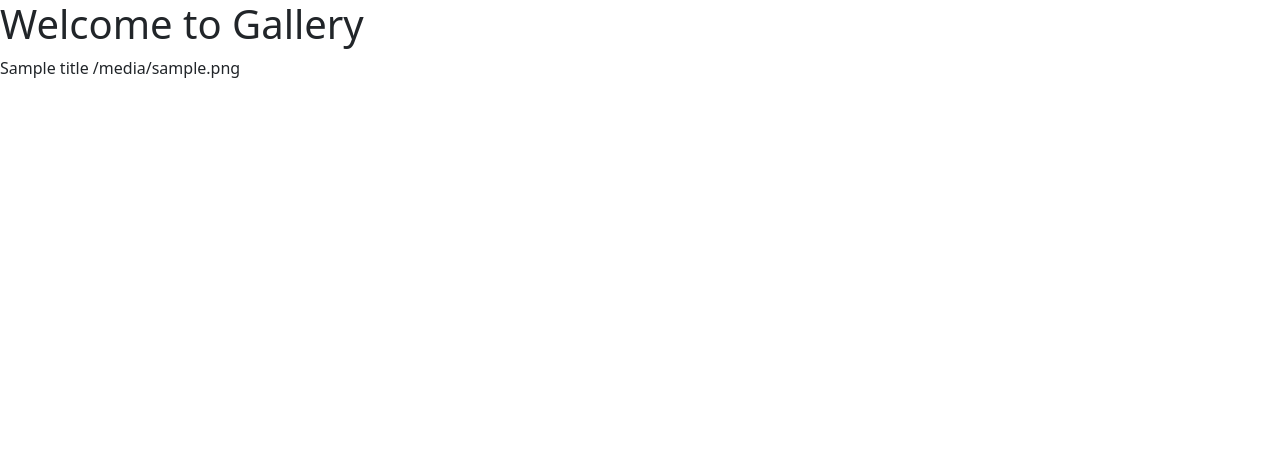
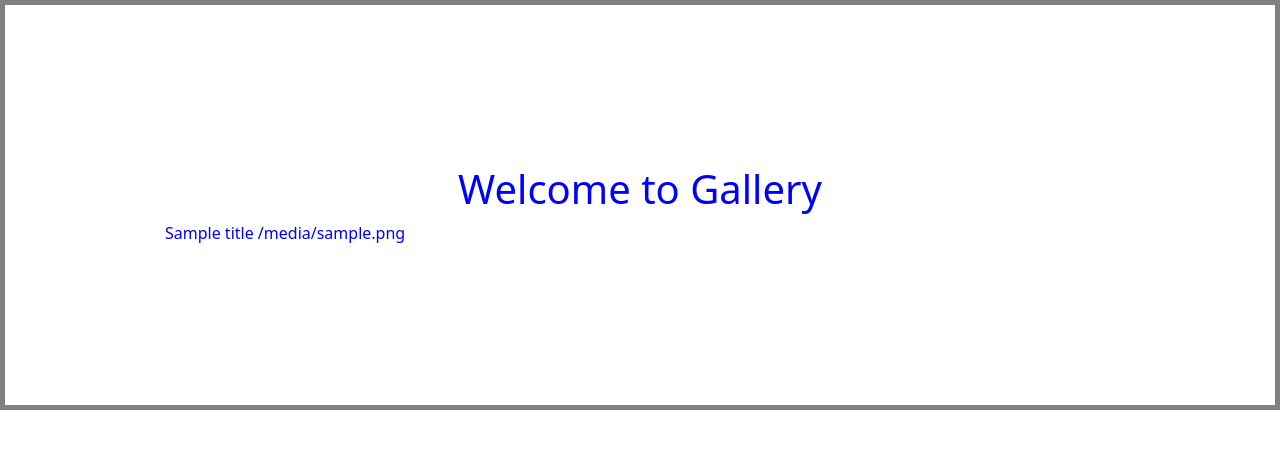
Before and after one commit to Timoh97/Personal-Gallery, a Django app: template myPics/templates/welcome.html in a window 1280 px wide. Shown: the top 449 px of the page. Run offline with Django 3.2, Linux system fonts and the light colour scheme; the template is opened without the code that fills it: most values are stand-ins (such as "Sample title", 1, 10 or a date in 2020).

Commit message:
add bootstrap cd and style

```diff
--- a/myPics/templates/welcome.html
+++ b/myPics/templates/welcome.html
@@ -8,8 +8,8 @@
     <link href="https://cdn.jsdelivr.net/npm/bootstrap@5.1.3/dist/css/bootstrap.min.css" rel="stylesheet" integrity="sha384-1BmE4kWBq78iYhFldvKuhfTAU6auU8tT94WrHftjDbrCEXSU1oBoqyl2QvZ6jIW3" crossorigin="anonymous">
 
 </head>
-<body>
-    <h1> Welcome to Gallery</h1>
+<body style="color:blue; border: 5px solid grey; padding: 10em">
+    <h1 class="text-center"> Welcome to Gallery</h1>
 {{title}}
 {{images}}
 </body>
```
